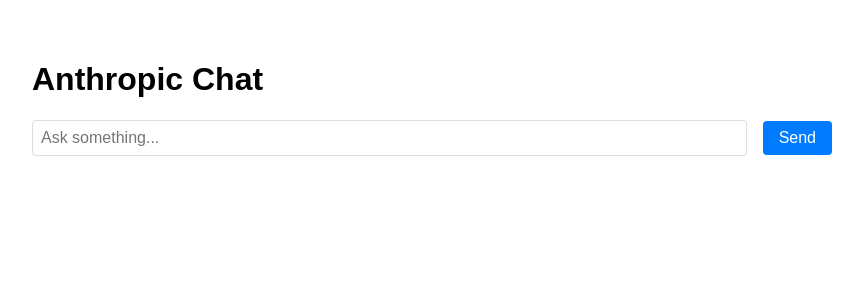
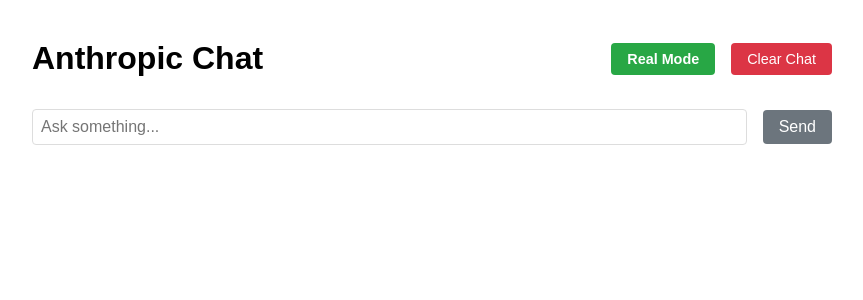
Before and after one commit to josuemj/mcp-llm-client, a React (Vite) app: page / in a window 1280 px wide. Shown: the top 300 px of the page, without its empty margins (208-1071 px from the left). Built offline with nearby package versions, Linux system fonts and the light colour scheme; no server answers.

Commit message:
feat: implement chat history component and enhance App layout with header and buttons

```diff
--- a/src/App.css
+++ b/src/App.css
@@ -3,6 +3,63 @@
   margin: 0 auto;
   padding: 2rem;
   font-family: Arial, sans-serif;
+}
+
+.header {
+  display: flex;
+  justify-content: space-between;
+  align-items: center;
+  margin-bottom: 2rem;
+}
+
+.header h1 {
+  margin: 0;
+}
+
+.header-buttons {
+  display: flex;
+  gap: 1rem;
+}
+
+.test-button {
+  padding: 0.5rem 1rem;
+  border: none;
+  border-radius: 4px;
+  cursor: pointer;
+  font-size: 0.9rem;
+  font-weight: 600;
+}
+
+.test-button.test-mode {
+  background-color: #ffc107;
+  color: #212529;
+}
+
+.test-button.real-mode {
+  background-color: #28a745;
+  color: white;
+}
+
+.test-button:hover.test-mode {
+  background-color: #e0a800;
+}
+
+.test-button:hover.real-mode {
+  background-color: #218838;
+}
+
+.clear-button {
+  padding: 0.5rem 1rem;
+  background-color: #dc3545;
+  color: white;
+  border: none;
+  border-radius: 4px;
+  cursor: pointer;
+  font-size: 0.9rem;
+}
+
+.clear-button:hover {
+  background-color: #c82333;
 }
 
 .input-section {
--- a/src/App.tsx
+++ b/src/App.tsx
@@ -1,41 +1,68 @@
 import "./App.css";
 import AnthropicService from "./lib/antrophic";
-import MarkdownRenderer from "./components/MarkdownRenderer";
+import ChatHistory from "./components/ChatHistory";
 import {useState} from "react";
 import bigText from "./test/reponsetest";
+
+interface ChatMessage {
+  role: 'user' | 'assistant';
+  content: string;
+  timestamp: Date;
+}
 
 const anthropic = new AnthropicService();
 
 function App() {
   const [input, setInput] = useState('');
-  const [response, setResponse] = useState('');
+  const [chatMessages, setChatMessages] = useState<ChatMessage[]>([]);
   const [loading, setLoading] = useState(false);
   const [error, setError] = useState('');
-  const [test, setTest] = useState(true)
+  const [test, setTest] = useState(false);
 
   const handleSend = async () => {
     if (!input.trim()) return;
 
+    // Add user message to chat
+    const userMessage: ChatMessage = {
+      role: 'user',
+      content: input,
+      timestamp: new Date()
+    };
+
+    setChatMessages(prev => [...prev, userMessage]);
     setLoading(true);
     setError('');
-    setResponse('');
+    const currentInput = input;
+    setInput(''); // Clear input immediately
 
-    if (test){
+    if (test) {
       console.log("Testing");
-      setResponse(bigText)
-      setLoading(false)
+      const assistantMessage: ChatMessage = {
+        role: 'assistant',
+        content: bigText,
+        timestamp: new Date()
+      };
+      setChatMessages(prev => [...prev, assistantMessage]);
+      setLoading(false);
       return;
     }
 
     try {
-      console.log("No real data is being shown")
-      const result = await anthropic.sendMessage(input);
+      console.log("Sending real message");
+      const result = await anthropic.sendMessage(currentInput);
       // Extract text from response
       const text = result.content[0].type === 'text'
         ? result.content[0].text
         : 'No text response';
-      setResponse(text);
-      console.log(text)
+
+      const assistantMessage: ChatMessage = {
+        role: 'assistant',
+        content: text,
+        timestamp: new Date()
+      };
+
+      setChatMessages(prev => [...prev, assistantMessage]);
+      console.log(text);
     } catch (err) {
       setError(err instanceof Error ? err.message : 'Something went wrong');
     } finally {
@@ -43,9 +70,31 @@
     }
   };
 
+  const clearChat = () => {
+    setChatMessages([]);
+    anthropic.clearConversation();
+  };
+
   return (
     <div className="app-container">
-      <h1>Anthropic Chat</h1>
+      <div className="header">
+        <h1>Anthropic Chat</h1>
+        <div className="header-buttons">
+          <button
+            onClick={() => setTest(!test)}
+            className={`test-button ${test ? 'test-mode' : 'real-mode'}`}
+          >
+            {test ? 'Test Mode' : 'Real Mode'}
+          </button>
+          <button onClick={clearChat} className="clear-button">
+            Clear Chat
+          </button>
+        </div>
+      </div>
+
+      {chatMessages.length > 0 && (
+        <ChatHistory messages={chatMessages} />
+      )}
 
       <div className="input-section">
         <input
@@ -56,7 +105,7 @@
           placeholder="Ask something..."
           disabled={loading}
         />
-        <button onClick={handleSend} disabled={loading}>
+        <button onClick={handleSend} disabled={loading || !input.trim()}>
           {loading ? 'Sending...' : 'Send'}
         </button>
       </div>
@@ -66,13 +115,6 @@
           <strong>Error:</strong> {error}
         </div>
       )}
-
-      {response && (
-        <div className="response-section">
-          <strong>Response:</strong>
-          <MarkdownRenderer content={response} />
-        </div>
-      )}
     </div>
   );
 }
--- /dev/null
+++ b/src/components/ChatHistory.css
@@ -0,0 +1,81 @@
+.chat-history {
+  max-height: 500px;
+  overflow-y: auto;
+  margin-bottom: 2rem;
+  border: 1px solid #dee2e6;
+  border-radius: 8px;
+  padding: 1rem;
+  background-color: #f8f9fa;
+}
+
+.message {
+  margin-bottom: 1.5rem;
+  padding: 1rem;
+  border-radius: 8px;
+}
+
+.message.user {
+  background-color: #e3f2fd;
+  border-left: 4px solid #2196f3;
+  margin-left: 2rem;
+}
+
+.message.assistant {
+  background-color: #f3e5f5;
+  border-left: 4px solid #9c27b0;
+  margin-right: 2rem;
+}
+
+.message-header {
+  display: flex;
+  justify-content: space-between;
+  align-items: center;
+  margin-bottom: 0.5rem;
+  font-size: 0.9rem;
+}
+
+.role {
+  font-weight: 600;
+  color: #495057;
+}
+
+.message.user .role {
+  color: #1976d2;
+}
+
+.message.assistant .role {
+  color: #7b1fa2;
+}
+
+.timestamp {
+  color: #6c757d;
+  font-size: 0.8rem;
+}
+
+.message-content {
+  line-height: 1.5;
+}
+
+.message-content p {
+  margin: 0;
+  word-wrap: break-word;
+}
+
+/* Scroll styling */
+.chat-history::-webkit-scrollbar {
+  width: 8px;
+}
+
+.chat-history::-webkit-scrollbar-track {
+  background: #f1f1f1;
+  border-radius: 4px;
+}
+
+.chat-history::-webkit-scrollbar-thumb {
+  background: #c1c1c1;
+  border-radius: 4px;
+}
+
+.chat-history::-webkit-scrollbar-thumb:hover {
+  background: #a8a8a8;
+}
--- /dev/null
+++ b/src/components/ChatHistory.tsx
@@ -0,0 +1,38 @@
+import MarkdownRenderer from './MarkdownRenderer';
+import './ChatHistory.css';
+
+interface ChatMessage {
+  role: 'user' | 'assistant';
+  content: string;
+  timestamp: Date;
+}
+
+interface ChatHistoryProps {
+  messages: ChatMessage[];
+}
+
+const ChatHistory = ({ messages }: ChatHistoryProps) => {
+  return (
+    <div className="chat-history">
+      {messages.map((message, index) => (
+        <div key={index} className={`message ${message.role}`}>
+          <div className="message-header">
+            <span className="role">{message.role === 'user' ? 'You' : 'Claude'}</span>
+            <span className="timestamp">
+              {message.timestamp.toLocaleTimeString()}
+            </span>
+          </div>
+          <div className="message-content">
+            {message.role === 'assistant' ? (
+              <MarkdownRenderer content={message.content} />
+            ) : (
+              <p>{message.content}</p>
+            )}
+          </div>
+        </div>
+      ))}
+    </div>
+  );
+};
+
+export default ChatHistory;
--- a/src/lib/antrophic.ts
+++ b/src/lib/antrophic.ts
@@ -1,8 +1,9 @@
 import Anthropic from "@anthropic-ai/sdk";
-import type { Message } from "@anthropic-ai/sdk/resources/messages";
+import type { Message, MessageParam } from "@anthropic-ai/sdk/resources/messages";
 
 class AnthropicService {
   private client: Anthropic;
+  private conversationHistory: MessageParam[] = [];
 
   constructor(apiKey?: string) {
     this.client = new Anthropic({
@@ -12,11 +13,32 @@
   }
 
   async sendMessage(content: string): Promise<Message> {
-    return await this.client.messages.create({
+    // Add user message to conversation history
+    this.conversationHistory.push({ role: "user", content });
+
+    const response = await this.client.messages.create({
       model: "claude-sonnet-4-20250514",
       max_tokens: 1000,
-      messages: [{ role: "user", content }]
+      messages: this.conversationHistory
     });
+
+    // Add assistant response to conversation history
+    if (response.content[0].type === 'text') {
+      this.conversationHistory.push({
+        role: "assistant",
+        content: response.content[0].text
+      });
+    }
+
+    return response;
+  }
+
+  clearConversation(): void {
+    this.conversationHistory = [];
+  }
+
+  getConversationHistory(): MessageParam[] {
+    return [...this.conversationHistory];
   }
 }
 
```
